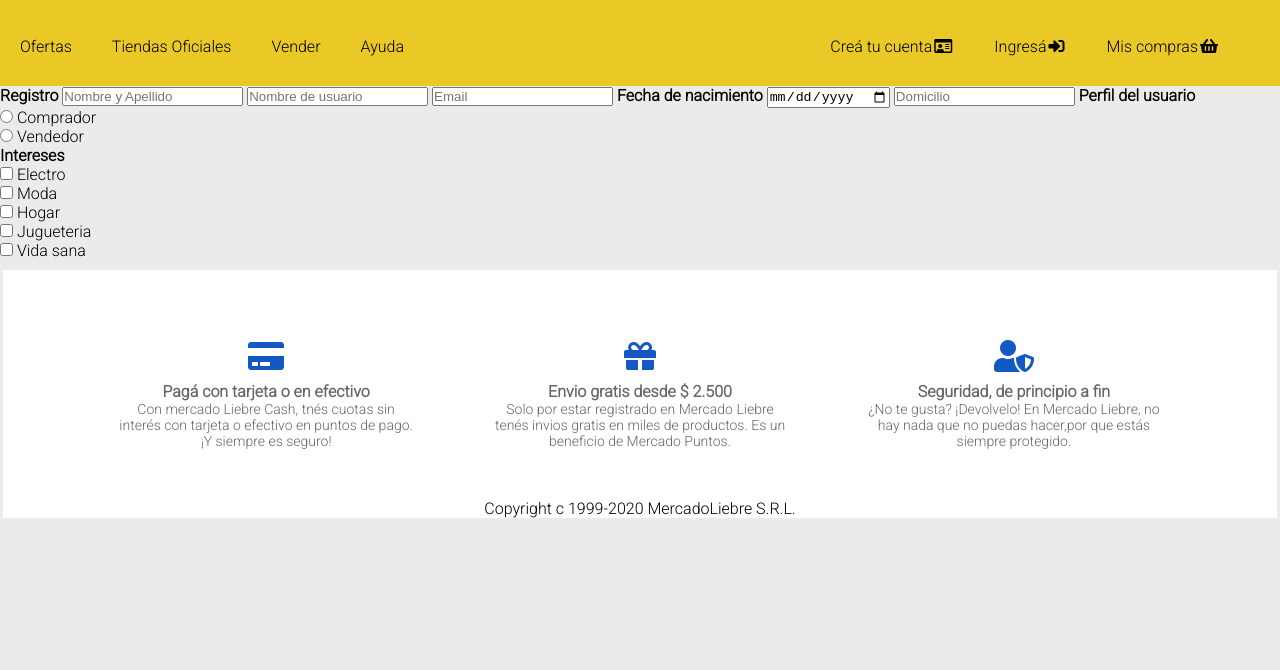
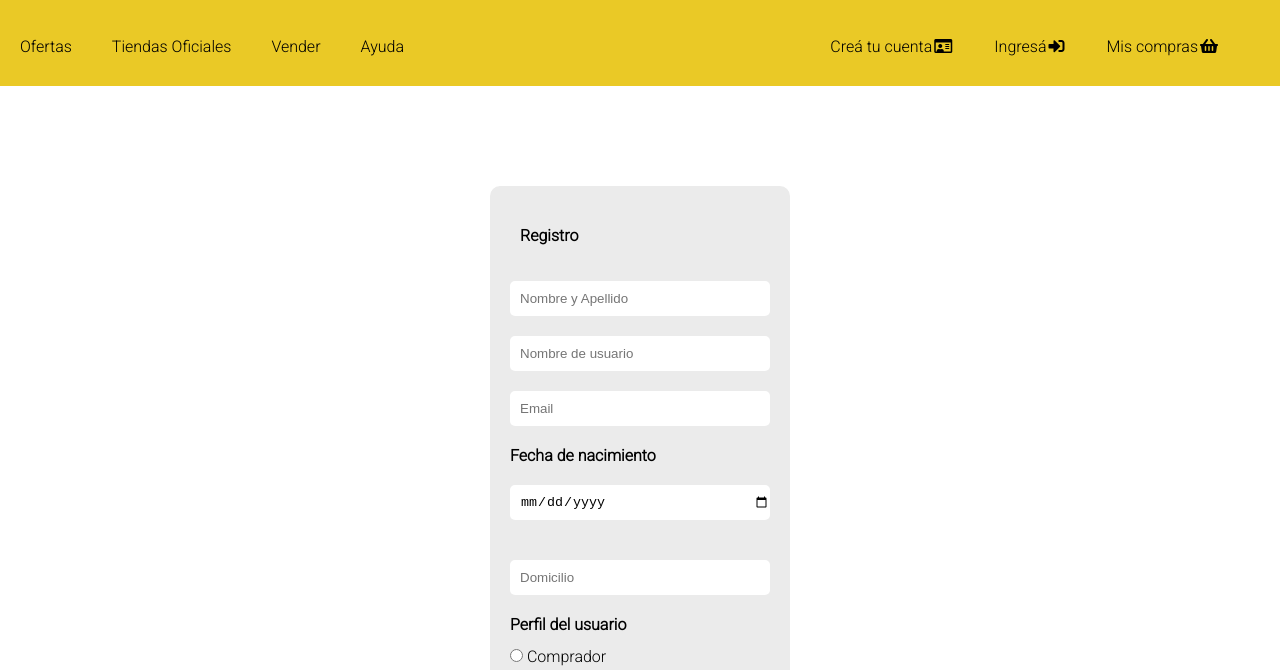
Before and after one commit to flaviadanielareisenauer/mercado-liebre-formularios-y-organizando-elementos, a website: page views/register.html in a window 1280 px wide. Shown: the part 130-800 px from the top of the page. Drawn offline with Linux system fonts and the light colour scheme.

Commit message:
agregue estilos en la vista del register

```diff
--- a/public/css/login.css
+++ /dev/null
@@ -1 +0,0 @@
-* {}
--- a/public/css/register.css
+++ b/public/css/register.css
@@ -1 +1,37 @@
-*{}
+@import url(./styles.css);
+
+body {
+  background-color: white;
+}
+
+.formRegister {
+  background-color: var(--lightGrey);
+  max-width: 300px;
+  margin: 100px auto;
+  border-radius: 10px;
+  padding: 20px;
+}
+
+.input_reg {
+  display: flex;
+  flex-direction: column;
+  width: 100%;
+  height: 35px;
+  margin: 20px 0;
+  padding-left: 10px;
+  border: transparent;
+  border-radius: 5px;
+}
+
+.input_date {
+  width: 100%;
+  height: 35px;
+  padding-left: 10px;
+  margin: 20px 0;
+  border: transparent;
+  border-radius: 5px;
+}
+
+#checkbox {
+  margin: 15px 0;
+}
--- a/views/register.html
+++ b/views/register.html
@@ -19,9 +19,11 @@
       rel="stylesheet"
     />
     <link rel="stylesheet" href="/css/styles.css" />
+    <link rel="stylesheet" href="/css/register.css" />
     <title>Mercado Liebre - Register</title>
   </head>
 
+  <body>
   <header>
     <img src="/img/logo-mercado-liebre.svg" alt="logo de la página" />
     <input type="search" name="barra-de-busqueda" class="buscador" placeholder="Buscar productos, marcas"/>
@@ -45,9 +47,8 @@
       <i class="fas fa-bars"></i>
     </div>
   </header>
-  <body>
 
-    <form id="formRegister" action="register">
+    <form class="formRegister" action="register">
       <label class="input_reg" for=""><b>Registro</b></label>
 
       <input class="input_reg" type="text" name="name_lastName" placeholder="Nombre y Apellido"/>
```
